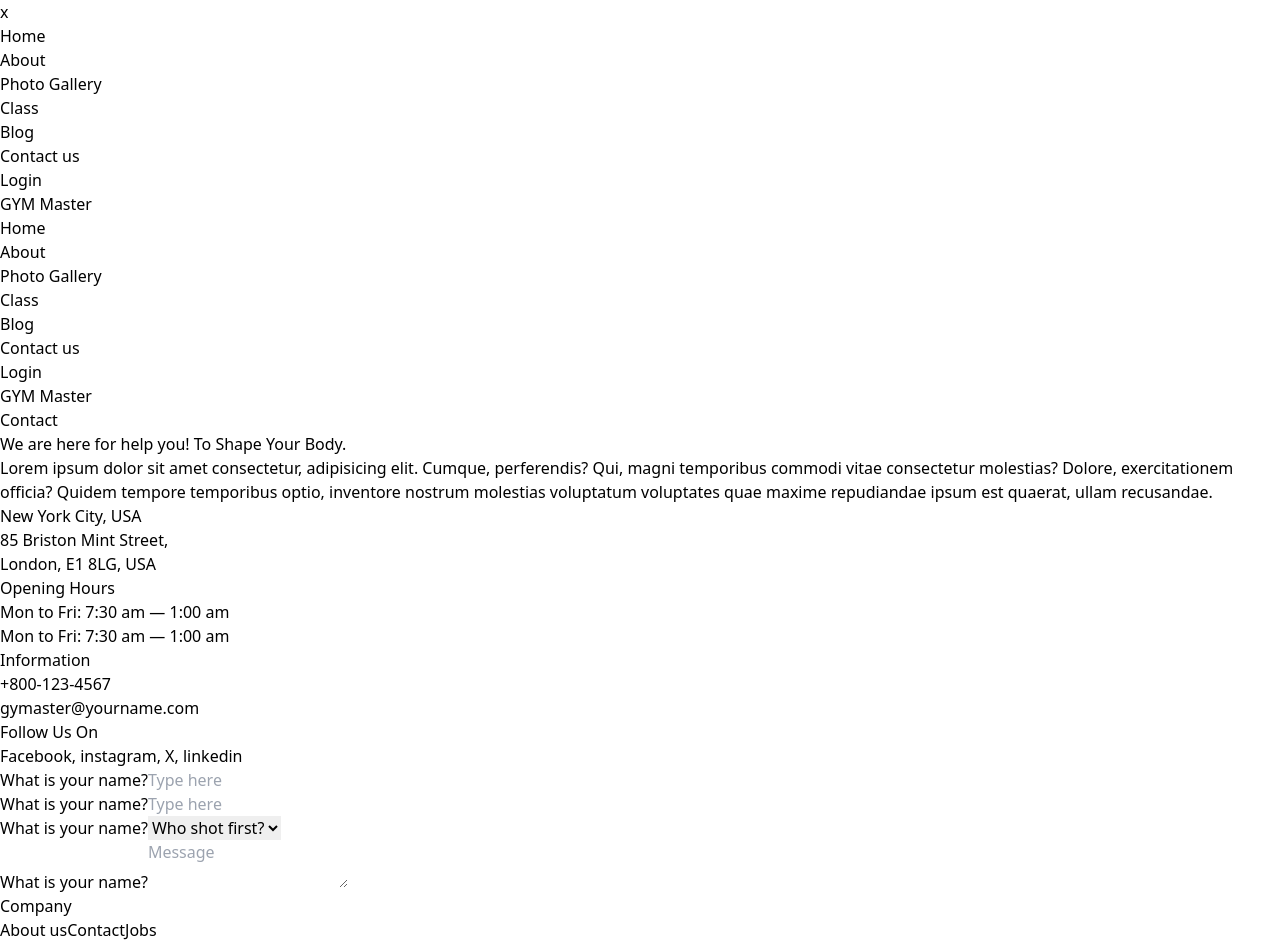
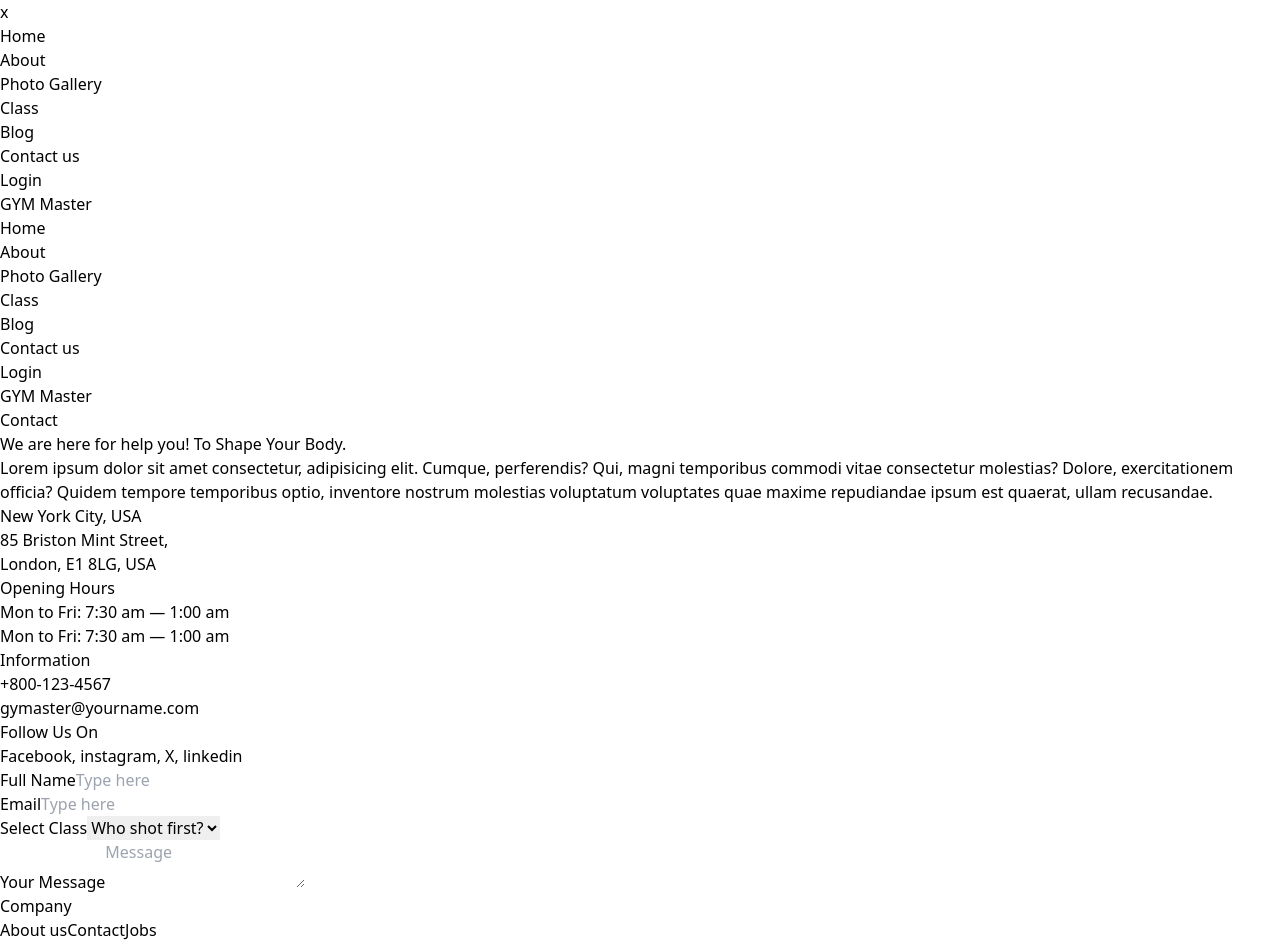
Before and after one commit to hasiburrahmanakash79/GYM-Master, a React (Vite) app: page /contact in a window 1280 px wide. Shown: the top 946 px of the page. Built offline with nearby package versions, Linux system fonts and the light colour scheme.

Commit message:
make contact form

```diff
--- a/src/Pages/Contact/Contact.jsx
+++ b/src/Pages/Contact/Contact.jsx
@@ -41,10 +41,10 @@ const Contact = () => {
             </div>
           </div>
           <div className="bg-slate-100 ">
-            <div className="mx-auto p-10">
+            <div className="mx-auto p-10 space-y-5">
               <div>
                 <label className="form-control w-full">
-                  <span className="label-text">What is your name?</span>
+                  <span className="label-text">Full Name</span>
                   <input
                     type="text"
                     placeholder="Type here"
@@ -54,9 +54,9 @@ const Contact = () => {
               </div>
               <div>
                 <label className="form-control w-full">
-                  <span className="label-text">What is your name?</span>
+                  <span className="label-text">Email</span>
                   <input
-                    type="text"
+                    type="email"
                     placeholder="Type here"
                     className="input input-bordered w-full"
                   />
@@ -64,21 +64,23 @@ const Contact = () => {
               </div>
               <div>
                 <label className="form-control w-full">
-                  <span className="label-text">What is your name?</span>
-                  <select className="select select-bordered w-full max-w-xs">
+                  <span className="label-text">Select Class</span>
+                  <select className="select select-bordered w-full">
                     <option disabled selected>
                       Who shot first?
                     </option>
-                    <option>Han Solo</option>
-                    <option>Greedo</option>
-                    <option>Greedo</option>
-                    <option>Greedo</option>
+                    <option>Body building</option>
+                    <option>Running</option>
+                    <option>Fitness</option>
+                    <option>Workout</option>
+                    <option>Meditation</option>
+                    <option>Cycling</option>
                   </select>
                 </label>
               </div>
               <div>
                 <label className="form-control w-full">
-                  <span className="label-text">What is your name?</span>
+                  <span className="label-text">Your Message</span>
                   <textarea className="textarea textarea-bordered" placeholder="Message"></textarea>
                 </label>
               </div>
```
